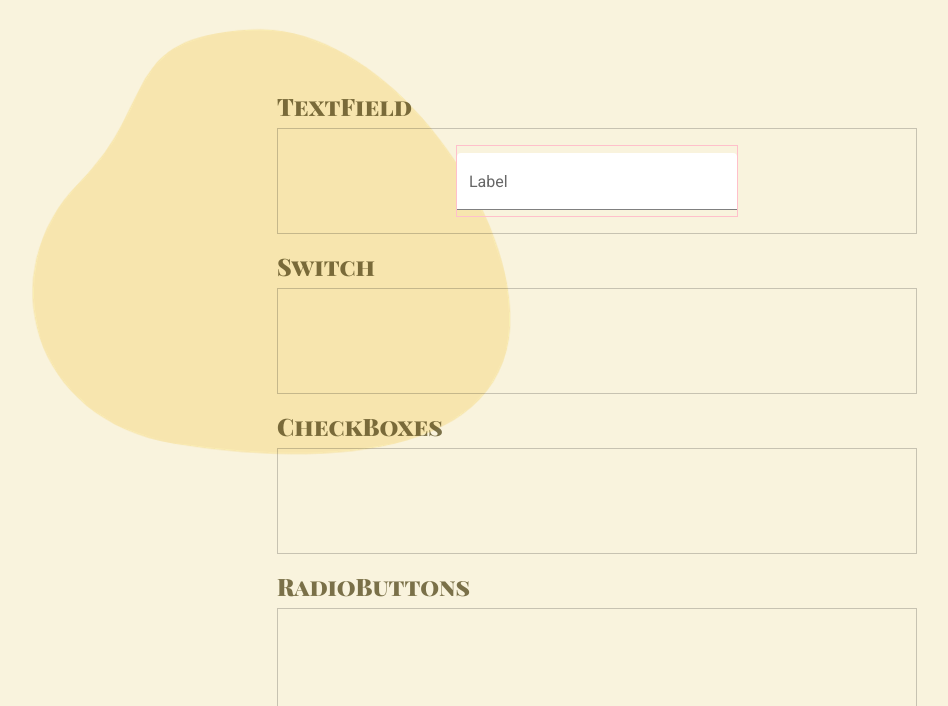
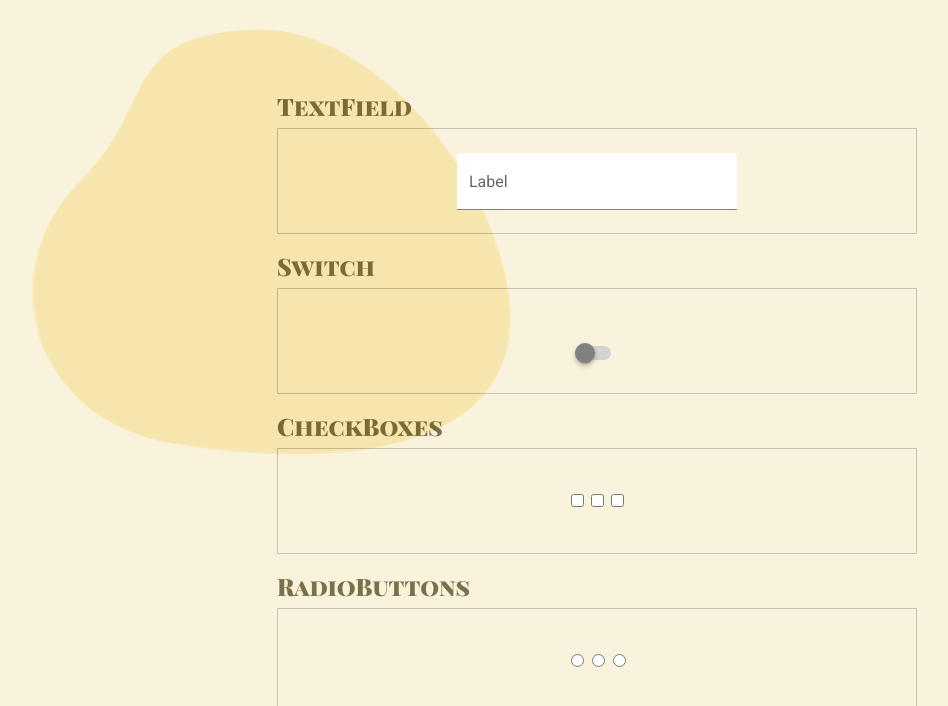
Before and after one commit to annaeklov/mandatory-uxdesign1, a React (Create React App) app in the folder mylabux/: page / in a window 1280 px wide. Shown: the top 706 px of the page, without its empty margins (43-991 px from the left). Built offline with nearby package versions, Linux system fonts and the light colour scheme.

Commit message:
switch done

```diff
--- a/mylabux/src/components/CheckBoxes.js
+++ b/mylabux/src/components/CheckBoxes.js
@@ -4,12 +4,16 @@ import styled from "styled-components";
 export default function CheckBoxes() {
   return (
     <section>
-          <div className="section__top">
-
-      <h1>CheckBoxes</h1>
-            </div>
-      <div className="section__bottom"> </div>
-
+      <div className="section__top">
+        <h1>CheckBoxes</h1>
+      </div>
+      <div className="section__bottom">
+        <form>
+          <input type="checkbox" />
+          <input type="checkbox" />
+          <input type="checkbox" />
+        </form>
+      </div>
     </section>
   );
 }
--- a/mylabux/src/components/RadioButtons.js
+++ b/mylabux/src/components/RadioButtons.js
@@ -4,12 +4,16 @@ import styled from "styled-components";
 export default function RadioButtons() {
   return (
     <section>
-          <div className="section__top">
-
-      <h1>RadioButtons</h1>
-            </div>
-      <div className="section__bottom"> </div>
-
+      <div className="section__top">
+        <h1>RadioButtons</h1>
+      </div>
+      <div className="section__bottom">
+        <form>
+          <input type="radio" />
+          <input type="radio" />
+          <input type="radio" />
+        </form>
+      </div>
     </section>
   );
 }
--- a/mylabux/src/components/Switch.js
+++ b/mylabux/src/components/Switch.js
@@ -7,8 +7,73 @@ export default function Switch() {
       <div className="section__top">
         <h1>Switch</h1>
       </div>
-      <div className="section__bottom"> </div>
+      <div className="section__bottom">
+        <Form>
+          <input type="checkbox" id="switch" />
+          <label htmlFor="switch"/>
+        </Form>
+      </div>
     </section>
   );
 }
 /* ---STYLING--- */
+
+const Form = styled.form`
+  display: inline-block;
+  position: relative;
+
+  input {
+    width: 36px;
+    height: 20px;
+    position: absolute;
+    top: 0;
+    left: 0;
+    opacity: 0;
+    z-index: 0;
+  }
+
+  label {
+    display: block;
+    padding: 0 0 0 44px;
+    cursor: pointer;
+
+    &:before {
+      content: "";
+      position: absolute;
+      top: 5px;
+      left: 0;
+      width: 36px;
+      height: 14px;
+      background-color: lightgrey;
+      border-radius: 14px;
+      z-index: 1;
+      transition: background-color 0.28s cubic-bezier(0.4, 0, 0.2, 1);
+    }
+
+    &:after {
+      content: "";
+      position: absolute;
+      top: 2px;
+      left: 0;
+      width: 20px;
+      height: 20px;
+      background-color: grey;
+      border-radius: 50%;
+      z-index: 2;
+      box-shadow: 0 4px 4px 0 rgba(0, 0, 0, 0.16),
+        0 3px 1px -2px rgba(0, 0, 0, 0.2), 0 1px 5px 0 rgba(0, 0, 0, 0.12);
+      transition: all 0.28s cubic-bezier(0.4, 0, 0.2, 1);
+      transition-property: left, background-color;
+    }
+  }
+
+  input:checked + label {
+    ::before {
+      background-color: #fac4a6;
+    }
+    ::after {
+      left: 17px;
+      background-color: #e38066;
+    }
+  }
+`;
--- a/mylabux/src/components/TextField.js
+++ b/mylabux/src/components/TextField.js
@@ -1,25 +1,30 @@
-import React from "react";
+import React, { useState } from "react";
 import styled from "styled-components";
 
 export default function TextField() {
+  const [isFocused, setIsFocused] = useState(false);
+
+  function onFocus() {
+    console.log("in focus");
+  }
+
   return (
     <section>
       <div className="section__top">
         <h1>TextField</h1>
       </div>
       <div className="section__bottom">
-        <Input__Container>
-          <Input__Label for="textField">Label</Input__Label>
-          <Input__Field type="text" id="textField" />
-        </Input__Container>
+        <Form>
+          <Input__Label htmlFor="textField">Label</Input__Label>
+          <Input__Field type="text" id="textField" onFocus={onFocus} />
+        </Form>
       </div>
     </section>
   );
 }
 /* ---STYLING--- */
 
-const Input__Container = styled.form`
-  border: 1px solid pink;
+const Form = styled.form`
   width: 280px;
   height: 70px;
   display: flex;
```
Also changed, not shown: mylabux/src/pic2.png (deleted).
